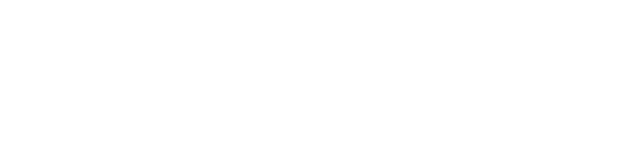
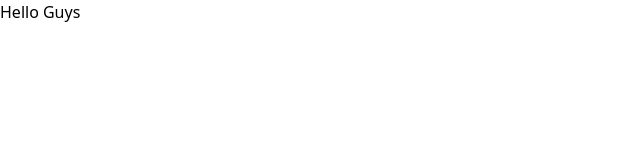
Before and after one commit to ahmadfzn15/hbd, a plain HTML site: page index.html in a window 1280 px wide. Shown: the whole page, without its empty margins (0-640 px from the left). Drawn offline with nearby package versions, Linux system fonts and the light colour scheme.

Commit message:
new commit

```diff
--- a/index.html
+++ b/index.html
@@ -6,5 +6,7 @@
     <title>Document</title>
     <script src="https://cdn.tailwindcss.com"></script>
   </head>
-  <body></body>
+  <body>
+    <h1>Hello Guys</h1>
+  </body>
 </html>
```
